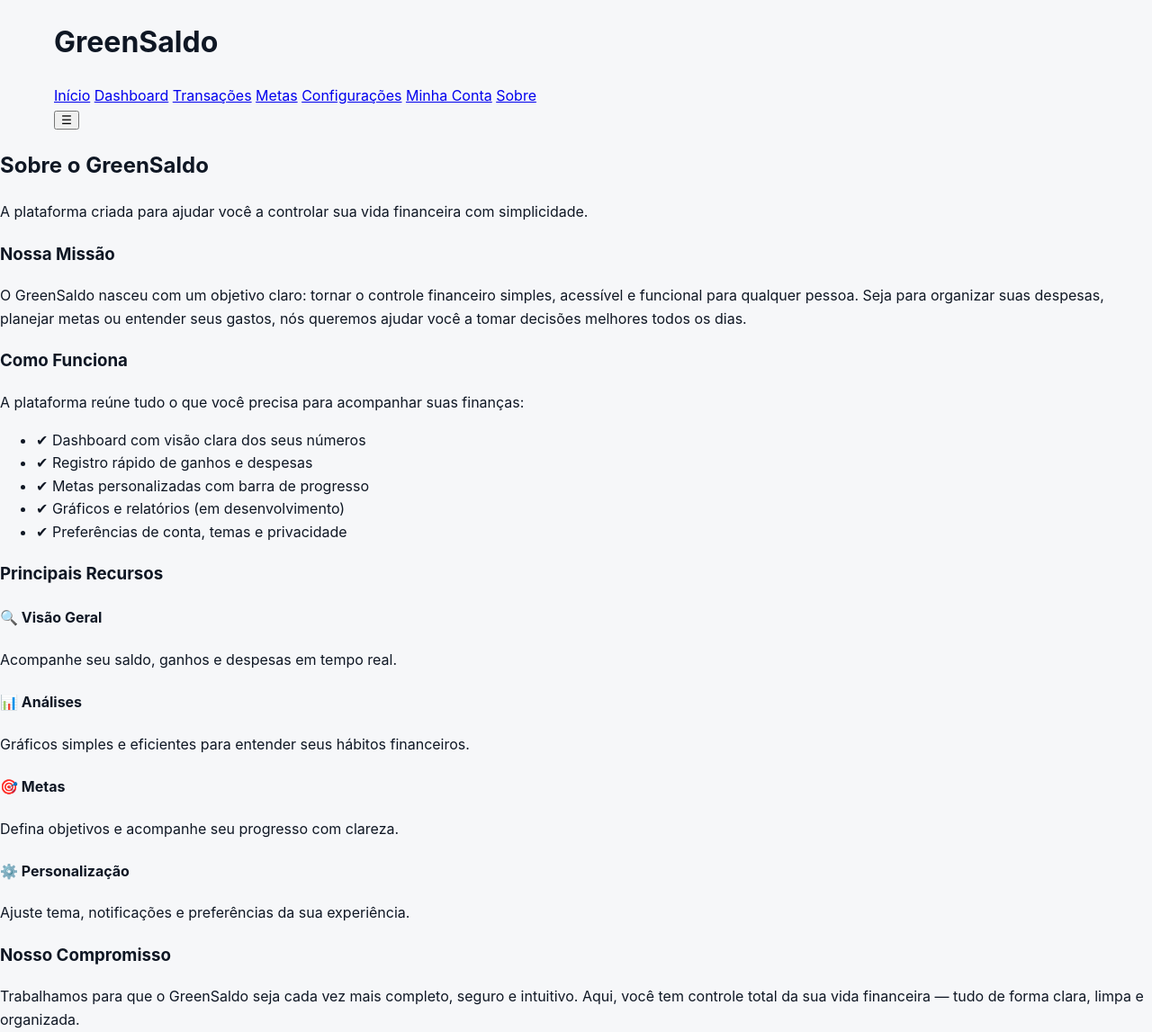
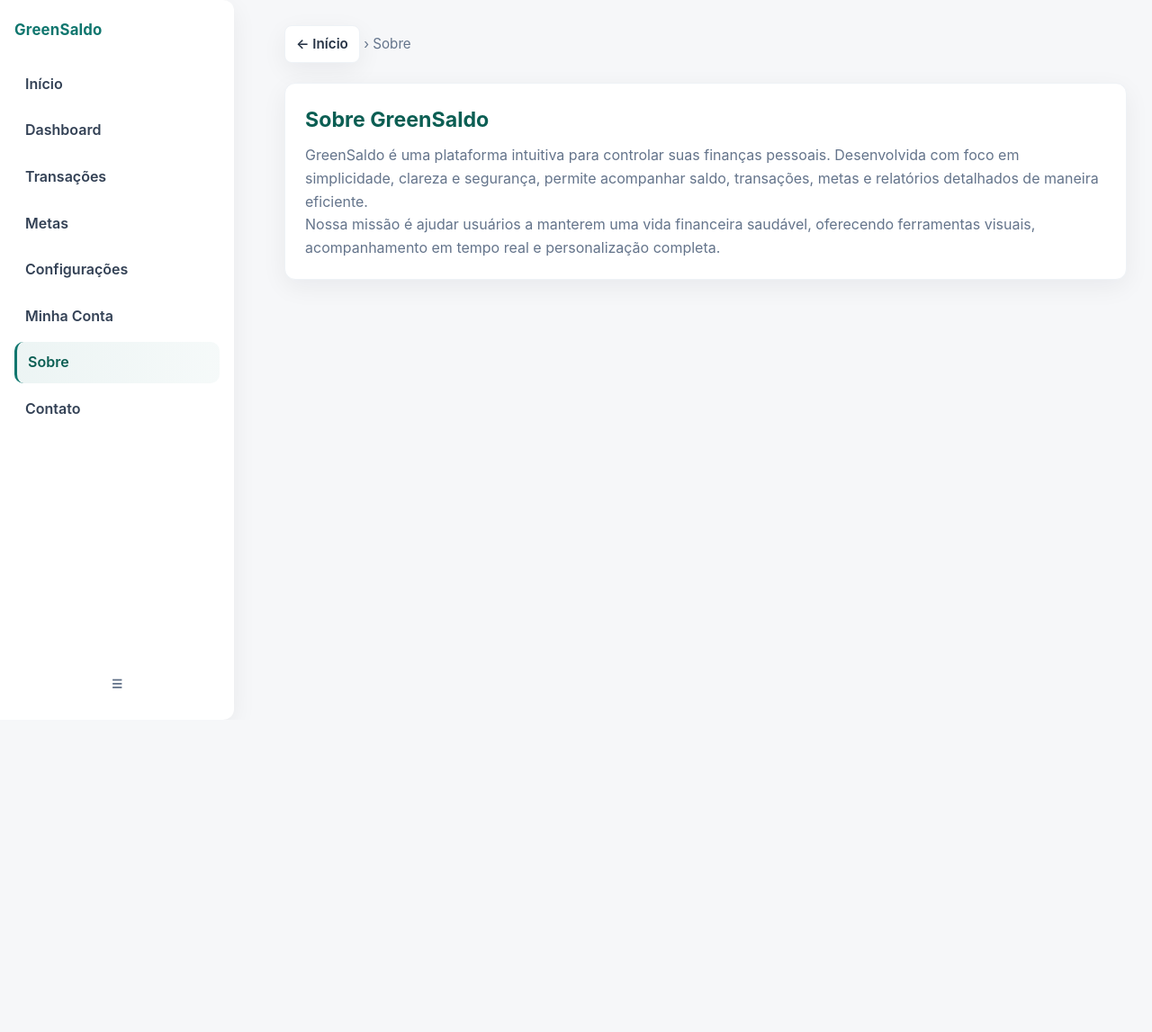
Before and after one commit to Eddyenglishguy/GreenSaldoOn, a plain HTML site: page sobre.html in a window 1280 px wide. Shown: the whole page at 90% size. After the commit the page ends 800 px from the top, so only its background shows below. Drawn offline with Linux system fonts and the light colour scheme.

Commit message:
Refactor 'sobre.html' structure and content

```diff
--- a/sobre.html
+++ b/sobre.html
@@ -1,107 +1,41 @@
 <!DOCTYPE html>
 <html lang="pt-BR">
 <head>
-  <meta charset="UTF-8">
-  <meta name="viewport" content="width=device-width, initial-scale=1.0">
-  <title>Sobre — GreenSaldo</title>
-  <link rel="stylesheet" href="style.css">
+<meta charset="UTF-8">
+<meta name="viewport" content="width=device-width, initial-scale=1.0">
+<title>GreenSaldo — Sobre</title>
+<link rel="stylesheet" href="style.css">
 </head>
+<body>
+<div class="app">
 
-<body>
+  <!-- SIDEBAR -->
+  <aside class="sidebar" id="sidebar">
+    <div class="sidebar-logo"><h2>GreenSaldo</h2></div>
+    <nav class="sidebar-nav">
+      <a href="index.html"><span>Início</span></a>
+      <a href="dashboard.html"><span>Dashboard</span></a>
+      <a href="transacoes.html"><span>Transações</span></a>
+      <a href="metas.html"><span>Metas</span></a>
+      <a href="configuracoes.html"><span>Configurações</span></a>
+      <a href="conta.html"><span>Minha Conta</span></a>
+      <a href="sobre.html" class="active"><span>Sobre</span></a>
+      <a href="contato.html"><span>Contato</span></a>
+    </nav>
+    <button class="toggle-btn" id="toggleBtn">☰</button>
+  </aside>
 
-  <!-- ================= HEADER ================= -->
-  <header>
-    <div class="container header-content">
-      <h1 class="logo">GreenSaldo</h1>
+  <main class="main">
+    <div class="breadcrumb"><a href="index.html" class="btn-back">← Início</a> › Sobre</div>
 
-      <nav class="nav">
-        <a href="index.html">Início</a>
-        <a href="dashboard.html">Dashboard</a>
-        <a href="transacoes.html">Transações</a>
-        <a href="metas.html">Metas</a>
-        <a href="configuracoes.html">Configurações</a>
-        <a href="conta.html">Minha Conta</a>
-        <a href="sobre.html" class="ativo">Sobre</a>
-      </nav>
-
-      <button class="menu-toggle">☰</button>
-    </div>
-  </header>
-
-  <!-- ================= CONTEÚDO ================= -->
-  <main class="pagina sobre">
-
-    <section class="titulo-pagina">
-      <h2>Sobre o GreenSaldo</h2>
-      <p>A plataforma criada para ajudar você a controlar sua vida financeira com simplicidade.</p>
-    </section>
-
-    <!-- ======== INTRODUÇÃO ======== -->
-    <section class="bloco">
-      <h3>Nossa Missão</h3>
-      <p>
-        O GreenSaldo nasceu com um objetivo claro: tornar o controle financeiro simples, acessível e
-        funcional para qualquer pessoa. Seja para organizar suas despesas, planejar metas ou entender seus gastos,
-        nós queremos ajudar você a tomar decisões melhores todos os dias.
-      </p>
-    </section>
-
-    <!-- ======== COMO FUNCIONA ======== -->
-    <section class="bloco">
-      <h3>Como Funciona</h3>
-      <p>
-        A plataforma reúne tudo o que você precisa para acompanhar suas finanças:
-      </p>
-
-      <ul class="lista-sobre">
-        <li>✔ Dashboard com visão clara dos seus números</li>
-        <li>✔ Registro rápido de ganhos e despesas</li>
-        <li>✔ Metas personalizadas com barra de progresso</li>
-        <li>✔ Gráficos e relatórios (em desenvolvimento)</li>
-        <li>✔ Preferências de conta, temas e privacidade</li>
-      </ul>
-    </section>
-
-    <!-- ======== PRINCIPAIS RECURSOS ======== -->
-    <section class="bloco">
-      <h3>Principais Recursos</h3>
-
-      <div class="grid-recursos">
-
-        <div class="recurso">
-          <h4>🔍 Visão Geral</h4>
-          <p>Acompanhe seu saldo, ganhos e despesas em tempo real.</p>
-        </div>
-
-        <div class="recurso">
-          <h4>📊 Análises</h4>
-          <p>Gráficos simples e eficientes para entender seus hábitos financeiros.</p>
-        </div>
-
-        <div class="recurso">
-          <h4>🎯 Metas</h4>
-          <p>Defina objetivos e acompanhe seu progresso com clareza.</p>
-        </div>
-
-        <div class="recurso">
-          <h4>⚙️ Personalização</h4>
-          <p>Ajuste tema, notificações e preferências da sua experiência.</p>
-        </div>
-
-      </div>
-    </section>
-
-    <!-- ======== FINAL ======== -->
-    <section class="bloco">
-      <h3>Nosso Compromisso</h3>
-      <p>
-        Trabalhamos para que o GreenSaldo seja cada vez mais completo, seguro e intuitivo.
-        Aqui, você tem controle total da sua vida financeira — tudo de forma clara, limpa e organizada.
-      </p>
+    <section class="page-header">
+      <h1>Sobre GreenSaldo</h1>
+      <p>GreenSaldo é uma plataforma intuitiva para controlar suas finanças pessoais. Desenvolvida com foco em simplicidade, clareza e segurança, permite acompanhar saldo, transações, metas e relatórios detalhados de maneira eficiente.</p>
+      <p>Nossa missão é ajudar usuários a manterem uma vida financeira saudável, oferecendo ferramentas visuais, acompanhamento em tempo real e personalização completa.</p>
     </section>
 
   </main>
-
-  <script src="script.js"></script>
+</div>
+<script src="script.js"></script>
 </body>
 </html>
```
